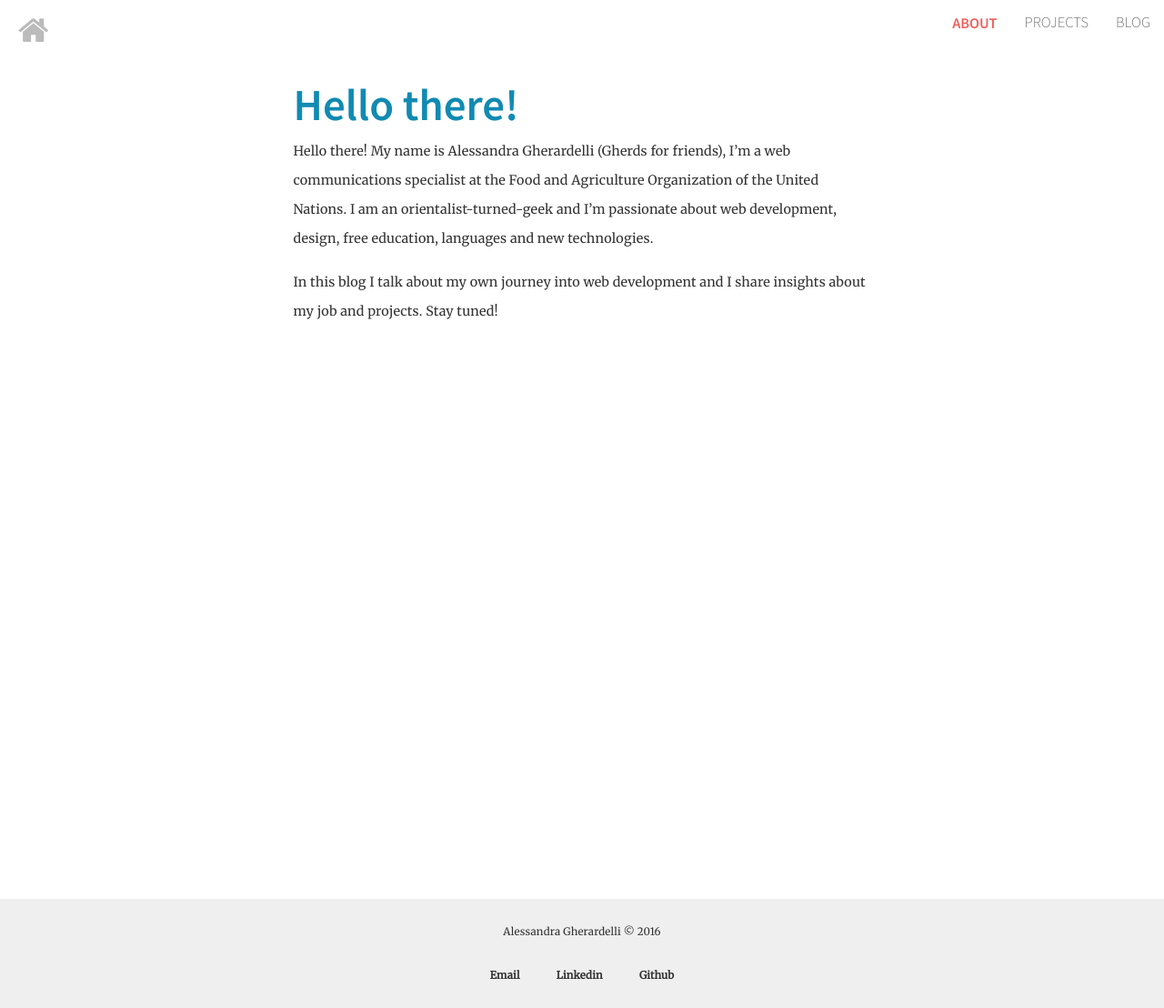
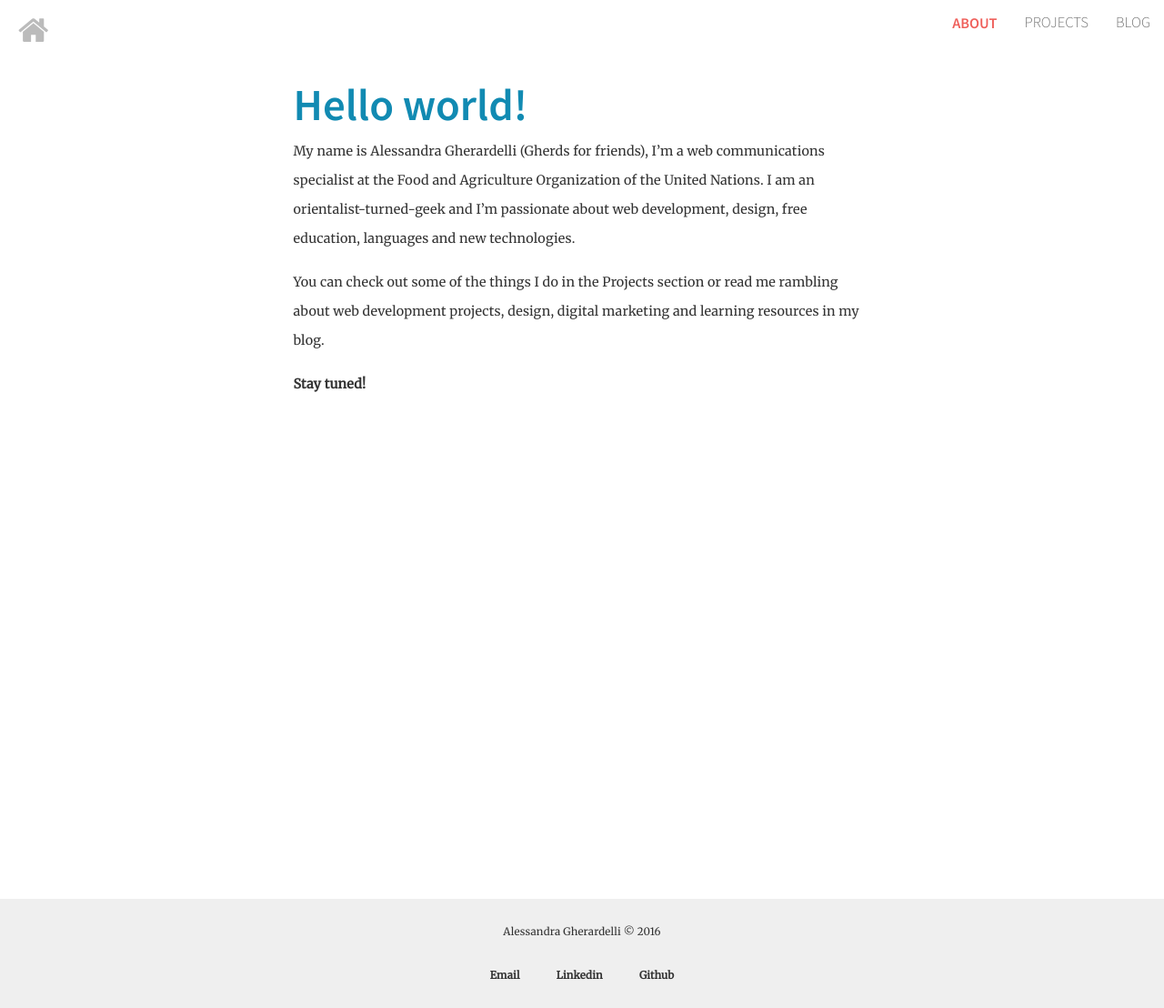
Before and after one commit to AlexGherardelli/alexgherardelli.github.io, a Jekyll site: the page built from about.md, in a window 1280 px wide. Shown: the whole page at 91% size. Built offline with Jekyll 4.4.1, drawn with Linux system fonts in a browser that asks for light colours; nearby versions of some CDN libraries.

Commit message:
Changed text in about page@

```diff
--- a/about.md
+++ b/about.md
@@ -1,10 +1,11 @@
 ---
 layout: post
-title: Hello there!
+title: Hello world!
 permalink: /about/
 ---
 
-Hello there! My name is Alessandra Gherardelli (Gherds for friends), I'm a web communications specialist at the [Food and Agriculture Organization of the United Nations](http://www.fao.org/cfs). I am an orientalist-turned-geek and I'm passionate about web development, design, free education, languages and new technologies.
+My name is Alessandra Gherardelli (Gherds for friends), I'm a web communications specialist at the [Food and Agriculture Organization of the United Nations](http://www.fao.org/cfs). I am an orientalist-turned-geek and I'm passionate about web development, design, free education, languages and new technologies.
 
-In this blog I talk about my own journey into web development and I share insights about my job and projects.
-Stay tuned!
+You can check out some of the things I do in the Projects section or read me rambling about web development projects, design, digital marketing and learning resources in my blog.
+
+**Stay tuned!**
```
Also changed, not shown: roadmap.txt (+8 -4 lines).
